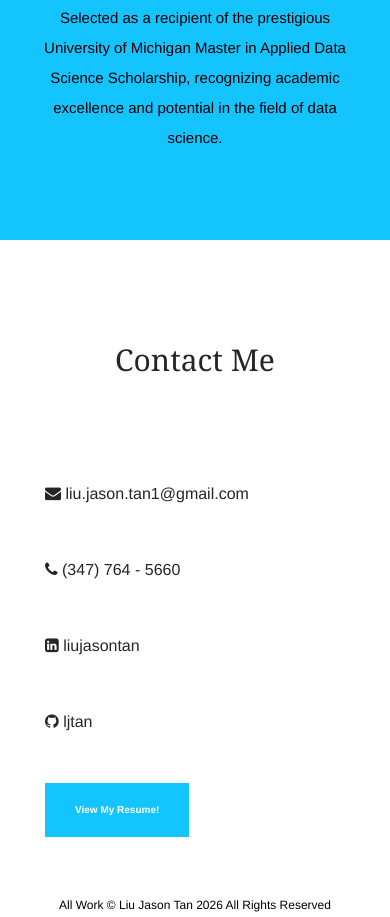
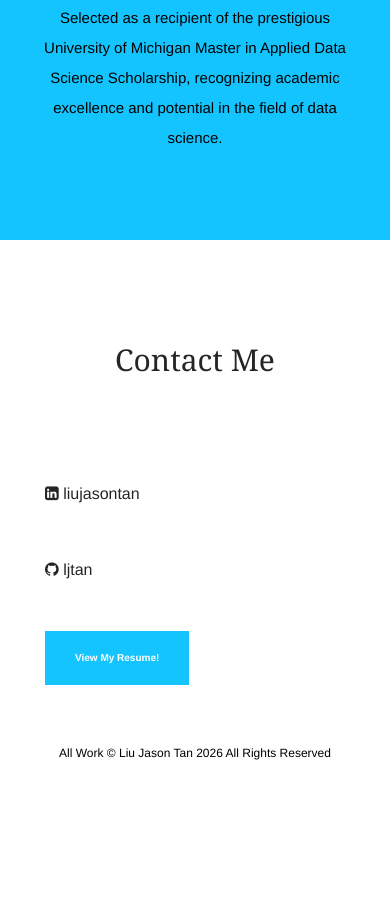
Before and after one commit to ljtan/ljtan.github.io, a plain HTML site: page index.html in a window 390 px wide. Shown: the part 7603-8520 px from the top of the page. After the commit the page ends 8368 px from the top, so only its background shows below. Drawn offline with nearby package versions, Linux system fonts and the light colour scheme.

Commit message:
Remove personal email and phone from contact section (contact via LinkedIn/GitHub)

```diff
--- a/index.html
+++ b/index.html
@@ -388,16 +388,6 @@
                      <div class="col-12">
                         <div class="about-me-content wow fadeIn" data-wow-delay="500ms">
                            <h5>
-                              <a class="contact-link" href="mailto:liu.jason.tan1@gmail.com"  rel="noreferrer">
-                              <i class="fa fa-envelope" aria-hidden="true"></i>  liu.jason.tan1@gmail.com
-                              </a>
-                           </h5>
-                           <h5>
-                              <a class="contact-link" href="tel:347-764-5660"  rel="noreferrer">
-                              <i class="fa fa-phone" aria-hidden="true"></i>   (347) 764 - 5660
-                              </a>
-                           </h5>
-                           <h5>
                               <a class="contact-link" href="https://www.linkedin.com/in/liujasontan/" target="_blank" data-toggle="tooltip" data-placement="top" rel="noreferrer">
                               <i class="fa fa-linkedin-square"></i> liujasontan
                               </a>
```
